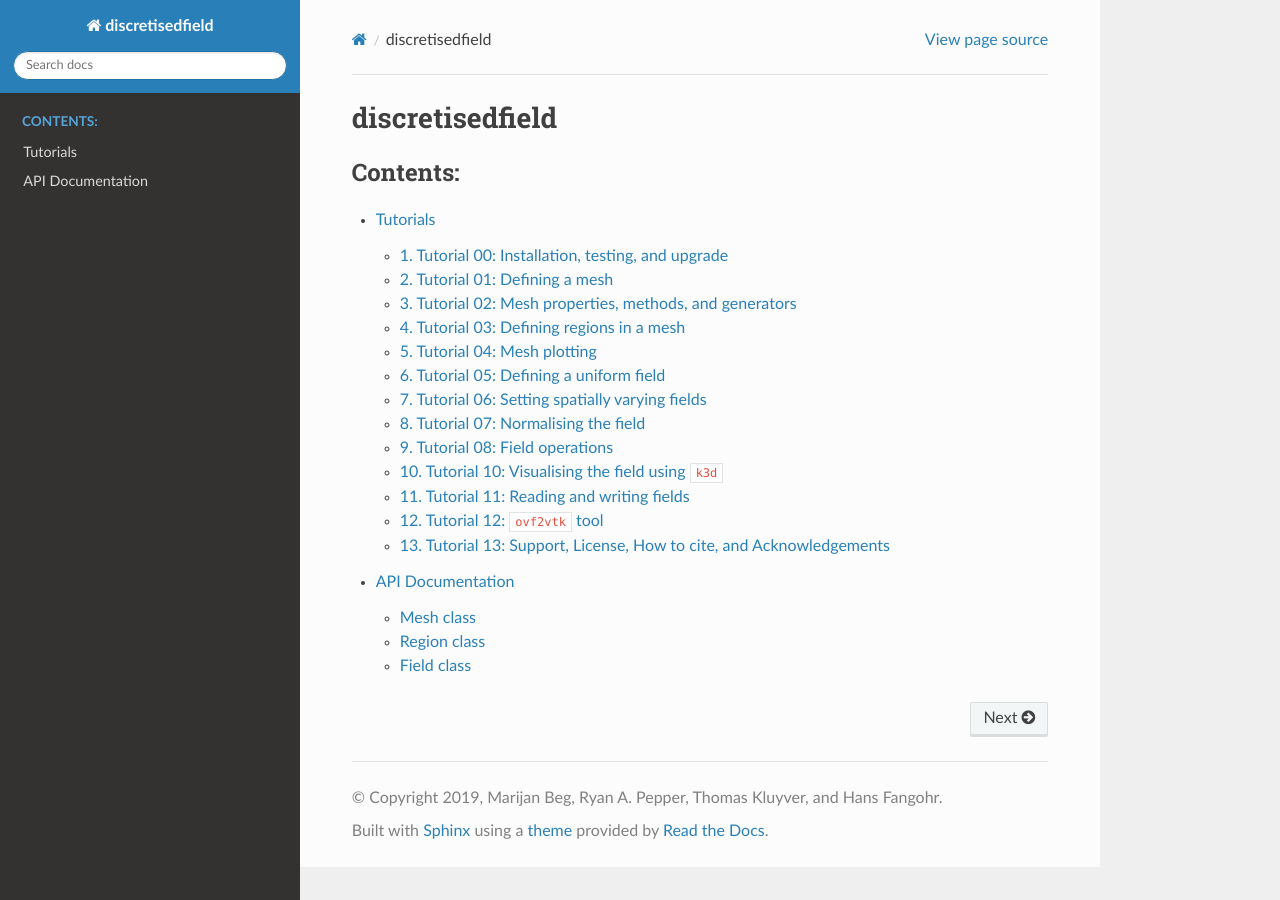
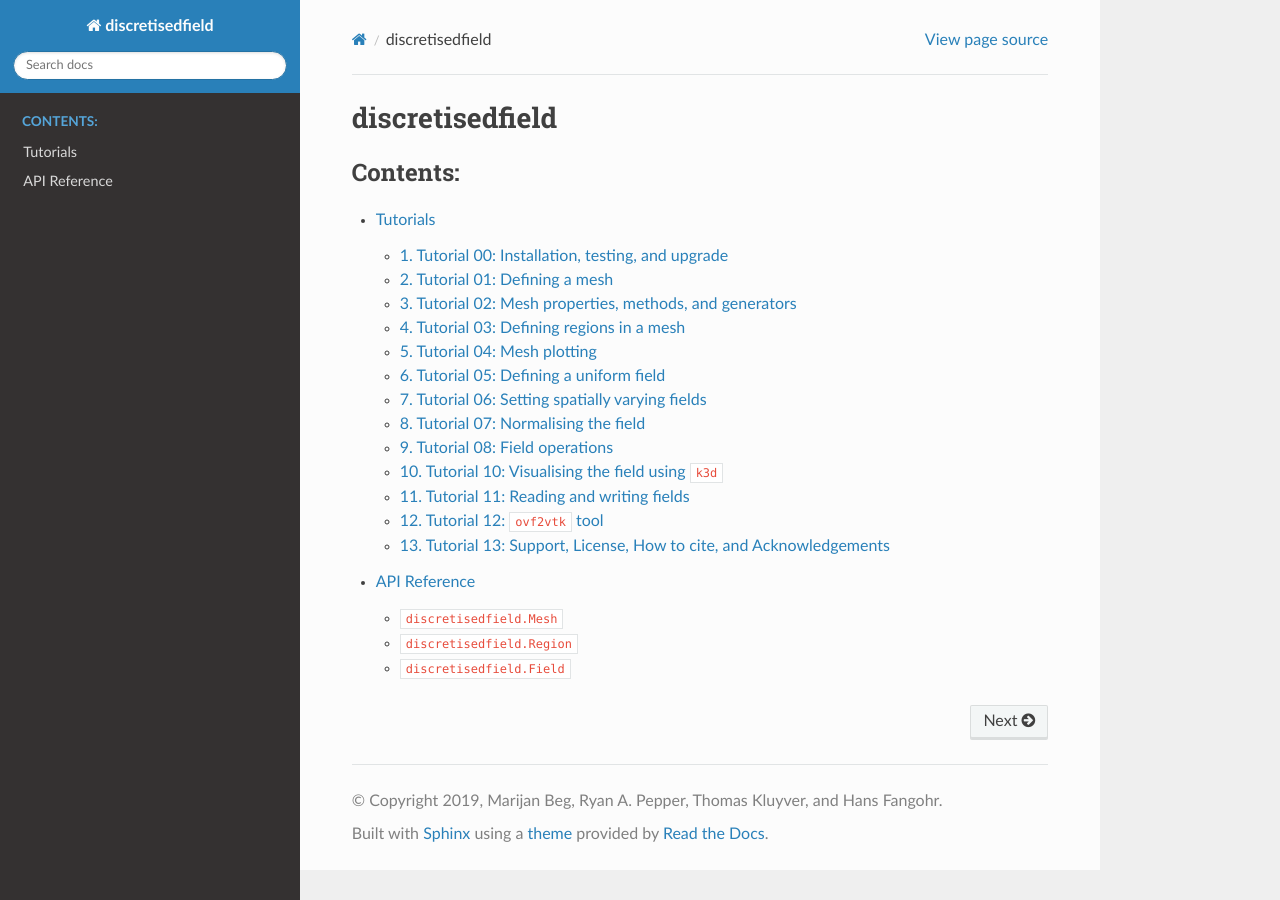
Before and after one commit to ubermag/discretisedfield, a Sphinx documentation site: the page built from docs/index.rst, in a window 1280 px wide. Built offline with Sphinx 7.4.7 and the Read the Docs theme 2.0.0, drawn with Linux system fonts in a browser that asks for light colours; pages that are not in the unit, such as notebooks, are missing from menus.

Commit message:
Tidy up.

```diff
--- a/docs/api_documentation.rst
+++ b/docs/api_reference.rst
@@ -1,5 +1,5 @@
-API Documentation
-=================
+API Reference
+=============
 
 .. toctree::
    :maxdepth: 1
--- a/docs/field.rst
+++ b/docs/field.rst
@@ -1,5 +1,5 @@
-Field class
-===========
+``discretisedfield.Field``
+==========================
 
 .. autoclass:: discretisedfield.Field
    :members:
--- a/docs/index.rst
+++ b/docs/index.rst
@@ -11,4 +11,4 @@
    :caption: Contents:
 
    tutorials
-   api_documentation
+   api_reference
--- a/docs/mesh.rst
+++ b/docs/mesh.rst
@@ -1,5 +1,5 @@
-Mesh class
-==========
+``discretisedfield.Mesh``
+=========================
 
 .. autoclass:: discretisedfield.Mesh
    :members:
--- a/docs/region.rst
+++ b/docs/region.rst
@@ -1,5 +1,5 @@
-Region class
-============
+``discretisedfield.Region``
+===========================
 
 .. autoclass:: discretisedfield.Region
    :members:
```
